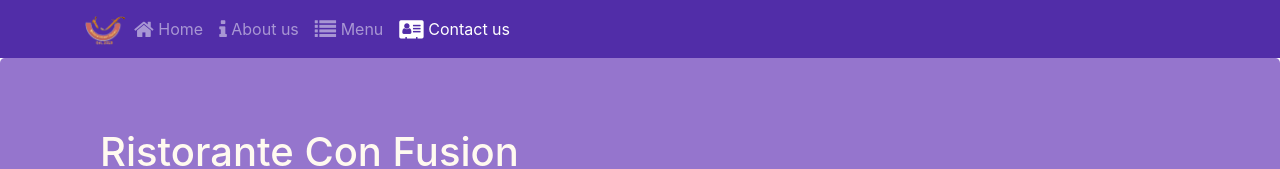
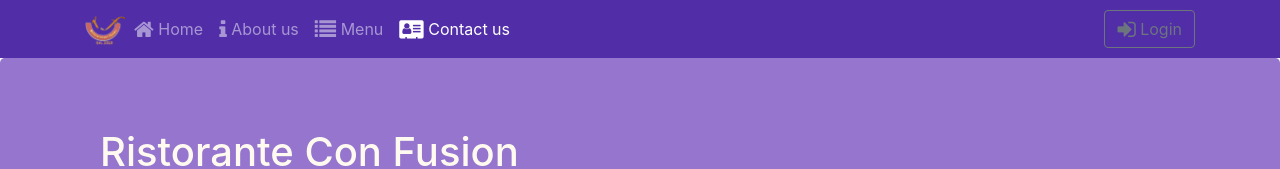
Before and after one commit to felipe-takaoka/web-dev-coursera, a React (Create React App) app in the folder react/confusion/: page /contactus in a window 1280 px wide. Shown: the top 169 px of the page. Built offline with nearby package versions, Linux system fonts and the light colour scheme.

Commit message:
feat: Create uncontrolled forms

```diff
--- a/react/confusion/src/components/HeaderComponent.js
+++ b/react/confusion/src/components/HeaderComponent.js
@@ -1,5 +1,6 @@
 import React, {Component} from 'react';
-import { Navbar, NavbarBrand, Nav, NavbarToggler, Collapse, NavItem, Jumbotron } from 'reactstrap';
+import { Navbar, NavbarBrand, Nav, NavbarToggler, Collapse, NavItem, Jumbotron,
+         Button, Modal, ModalHeader, ModalBody, Form, FormGroup, Input, Label } from 'reactstrap';
 import { NavLink } from 'react-router-dom';
 
 class Header extends Component {
@@ -7,16 +8,31 @@
     super(props);
 
     this.state = {
-      isNavOpen: false
+      isNavOpen: false,
+      isModalOpen: false
     };
 
     this.toggleNav = this.toggleNav.bind(this);
+    this.toggleModal = this.toggleModal.bind(this);
+    this.handleLogin = this.handleLogin.bind(this);
   }
 
   toggleNav() {
     this.setState(({isNavOpen}) => ({
       isNavOpen: !isNavOpen
     }));
+  }
+
+  toggleModal() {
+    this.setState(({isModalOpen}) => ({
+      isModalOpen: !isModalOpen
+    }));
+  }
+
+  handleLogin(event) {
+    this.toggleModal();
+    alert("Username: " + this.username.value + " - Password: " + this.password.value + " - Remember: " + this.remember.checked);
+    event.preventDefault();
   }
 
   render() {
@@ -51,6 +67,13 @@
                   </NavLink>
                 </NavItem>
               </Nav>
+              <Nav className="ml-auto" navbar>
+                <NavItem>
+                  <Button outline onClick={this.toggleModal}>
+                    <span className='fa fa-sign-in fa-lg'></span> Login
+                  </Button>
+                </NavItem>
+              </Nav>
             </Collapse>
           </div>
         </Navbar>
@@ -64,6 +87,28 @@
             </div>
           </div>
         </Jumbotron>
+        <Modal isOpen={this.state.isModalOpen} toggle={this.toggleModal}>
+          <ModalHeader toggle={this.toggleModal}>Login</ModalHeader>
+          <ModalBody>
+            <Form onSubmit={this.handleLogin}>
+              <FormGroup>
+                <Label htmlFor="username">Username</Label>
+                <Input type="text" id="username" name="username" innerRef={(input) => this.username = input} />
+              </FormGroup>
+              <FormGroup>
+                <Label htmlFor="password">Password</Label>
+                <Input type="password" id="password" name="password" innerRef={(input) => this.password = input} />
+              </FormGroup>
+              <FormGroup check>
+                <Label check>
+                  <Input type="checkbox" name="remeber" innerRef={(input) => this.remeber = input} />
+                  Remember me
+                </Label>
+              </FormGroup>
+              <Button type="submit" value="submit" className="bg-primary" color="primary">Login</Button>
+            </Form>
+          </ModalBody>
+        </Modal>
       </>
     );
   }
--- a/react/confusion/src/index.js
+++ b/react/confusion/src/index.js
@@ -9,9 +9,7 @@
 
 const root = ReactDOM.createRoot(document.getElementById('root'));
 root.render(
-  <React.StrictMode>
-    <App />
-  </React.StrictMode>
+  <App />
 );
 
 // If you want to start measuring performance in your app, pass a function
```
